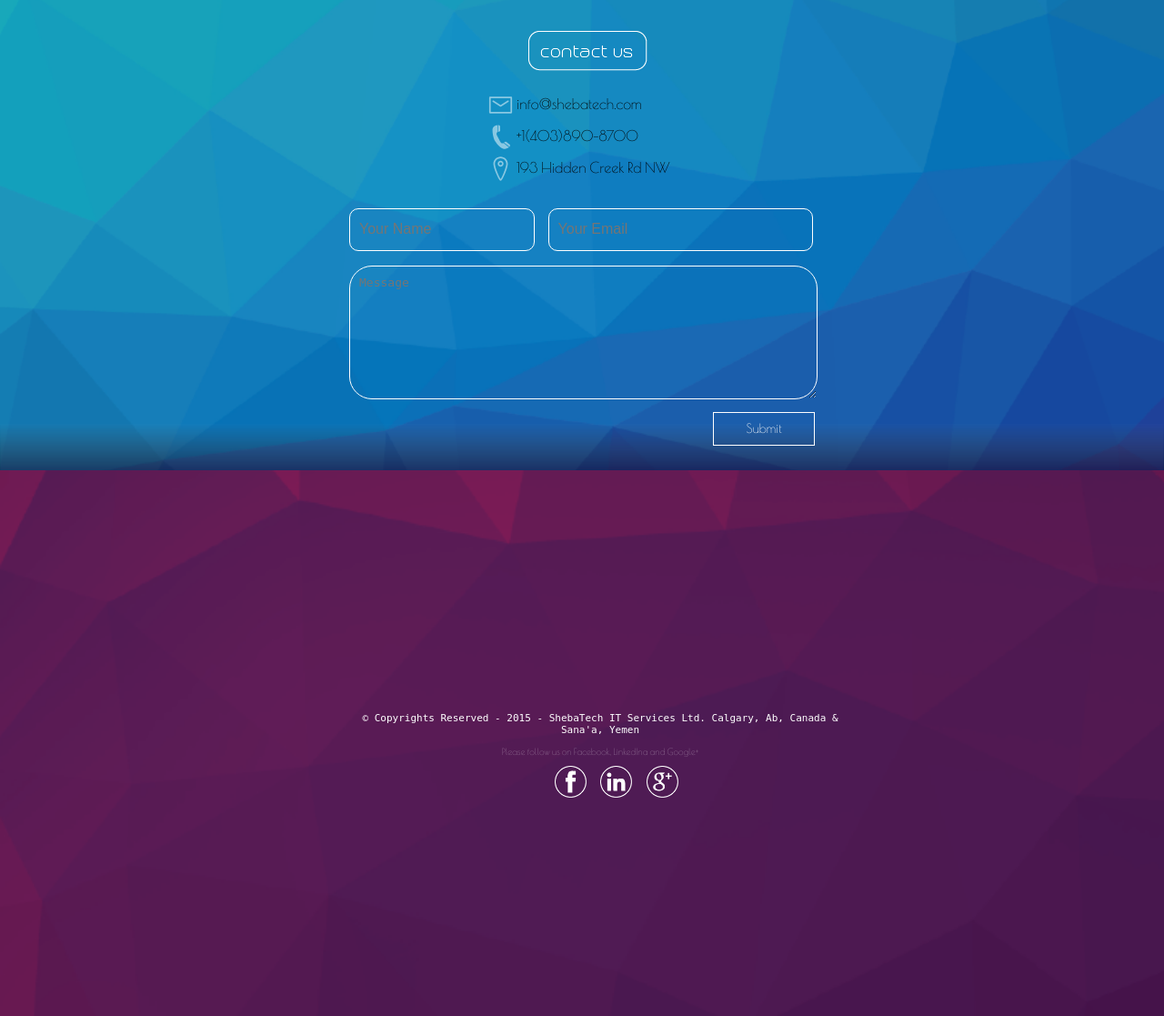
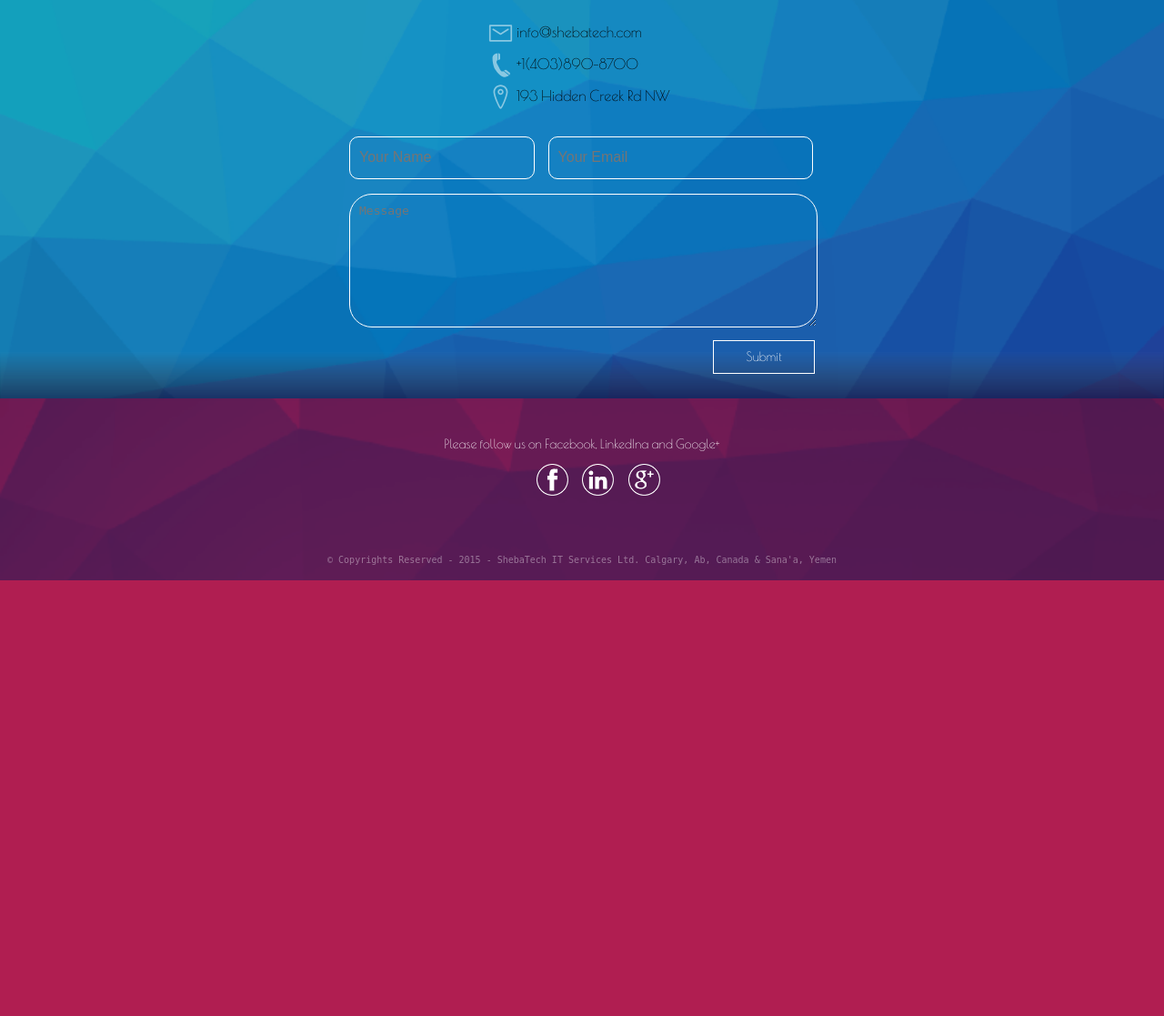
Before and after one commit to tarekshumaila/shebatech-1, a PHP site: page / in a window 1280 px wide. Shown: the part 2164-3281 px from the top of the page at 91% size. After the commit the page ends 2802 px from the top, so only its background shows below. Run offline with PHP 8.4, Linux system fonts and the light colour scheme; some libraries are stand-ins or nearby versions.

Commit message:
at the jubliee commits

```diff
--- a/the website/css/style.css
+++ b/the website/css/style.css
@@ -82,6 +82,7 @@ display: inline-block;
 position: relative;
 height: 515px;
 width: 100%;
+padding-top: 0;
 }
 
 /* about us start */
@@ -330,7 +331,7 @@ width: 100%;
 #footer{
     background-image: url(../img/purple%20background-01.png);
     width: 100%;
-    height: 600px;
+    height: 200px;
     background-size: 1706px;
 }
 #footertalk{
@@ -338,18 +339,21 @@ width: 100%;
     width: 570px;
     height: 200px;
     margin: 0 auto;
-    padding-top: 210px;
+    padding-top: 20px;
+    padding-left: 0;
 }
 #footerFirstLine{
     color: white;
-    font-family: monospace;
     text-align: center;
-    font-size: 11px;
+    font-size: 14px;
 }
 #footerSecondtLine{
     color: rgba(255, 255, 255, 0.4);
     font-size: 10px;
     text-align: center;
+    font-family: monospace;
+    margin-top: 60px;
+
 }
 #socialbuttons{
     width: 153px;
--- a/the website/php/footer.php
+++ b/the website/php/footer.php
@@ -1,9 +1,10 @@
 <ul id="footertalk">
-        <p id="footerFirstLine">© Copyrights Reserved - 2015 - ShebaTech IT Services Ltd. Calgary, Ab, Canada & Sana'a, Yemen</p>
-        <p id="footerSecondtLine">Please follow us on Facebook, LinkedIna and Google+</p>
+        <p id="footerFirstLine">Please follow us on Facebook, LinkedIna and Google+</p>
     <ul id="socialbuttons">
         <a href="#"><img src="img/footericons-01.png" class="footericon"></a>
         <a href="#"><img src="img/footericons-02.png" class="footericon"></a>
         <a href="#"><img src="img/footericons-03.png" class="footericon"></a>
     </ul>
+        <p id="footerSecondtLine">&copy Copyrights Reserved - 2015 - ShebaTech IT Services Ltd. Calgary, Ab, Canada & Sana'a, Yemen</p>
+
 </ul>
--- a/the website/php/menu.php
+++ b/the website/php/menu.php
@@ -15,12 +15,12 @@
 </li>
 <script type="text/javascript">
 $( window ).scroll(function() {
-  $( "#menucontainer" ).css("height","80px").fadeIn( "slow" );
-  $( ".menuitem" ).css("width","95px").fadeIn( "slow" );
-  $( ".menuitem" ).css("height","80px").fadeIn( "slow" );
-  $( ".csslider1" ).css("margin-top","79px").fadeIn( "slow" );
-  $( "#logo" ).css("height","80px").fadeIn( "slow" );
-  $( ".menu" ).css("line-height","80px").fadeIn( "slow" );
-  $( ".menu" ).css("font-size","14px").fadeIn( "slow" );
+  $("#menucontainer").animate({height:'80px'}, 500);
+  $(".menuitem").animate({height:'80px'}, 500);
+  $(".menuitem").animate({width:'95px'}, 500);
+  $("#logo").animate({height:'80px'}, 500);
+  $(".menu").animate({height:'80px'}, 500);
+  $("#logocontainer").animate({height:'80px'}, 500);
+  $(".menu").css("font-size",'20px');
 });
 </script>
```
Also changed, not shown: 1 other file.
